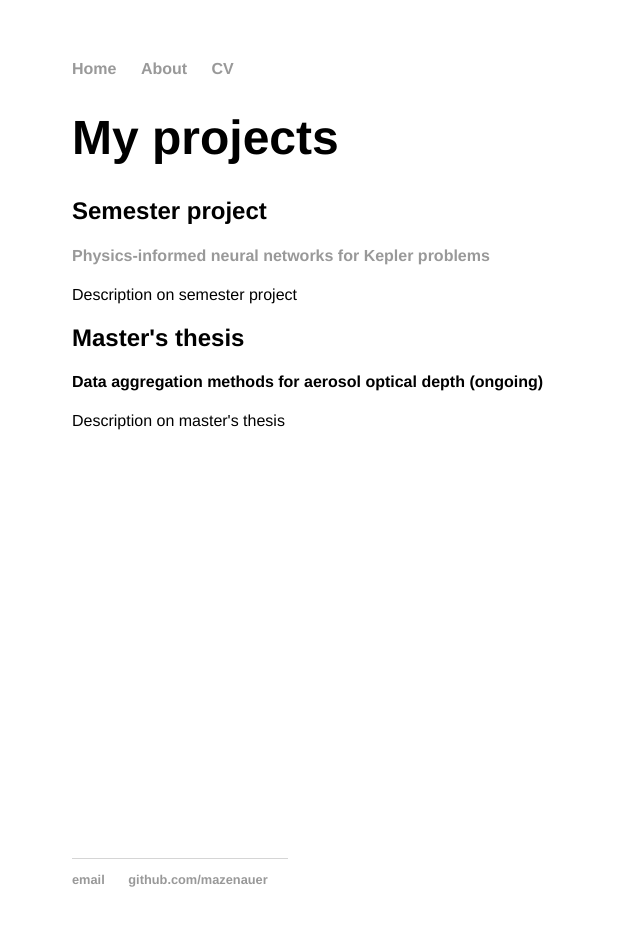
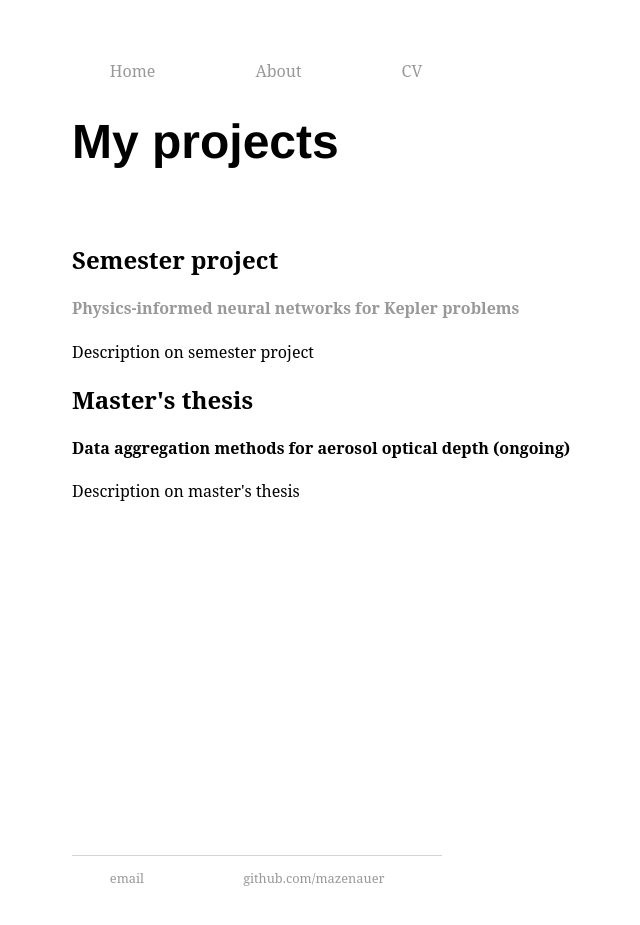
Before and after one commit to mazenauer/mazenauer.github.io, a Jekyll site: the page built from about/projects.html, in a window 1280 px wide. Shown: the whole page, without its empty margins (120-760 px from the left). Built offline with Jekyll 4.4.1, drawn with Linux system fonts in a browser that asks for light colours; before the commit the page ends 900 px from its top, so only the background shows below that.

Commit message:
Update projects.html

```diff
--- a/about/projects.html
+++ b/about/projects.html
@@ -4,16 +4,24 @@ title: My projects
 ---
 <h1>{{ page.title }}</h1>
 
+<style>
+  li {
+    font-weight: normal;
+    font-family: 'Serif';
+    padding: 1cm;
+  }
+</style>
+
 <body>
   <nav>
     <ul>
 
-      <li style="font-weight:normal;"> <h2>Semester project</h2>
+      <li> <h2>Semester project</h2>
           <h4><a href="https://github.com/mazenauer/Kepler-PINN">Physics-informed neural networks for Kepler problems</a></h4>
           Description on semester project
       </li>
 
-      <li style="font-weight:normal;"> <h2>Master's thesis</h2>
+      <li> <h2>Master's thesis</h2>
           <h4>Data aggregation methods for aerosol optical depth (ongoing)</h4>
           Description on master's thesis
       </li>
```
